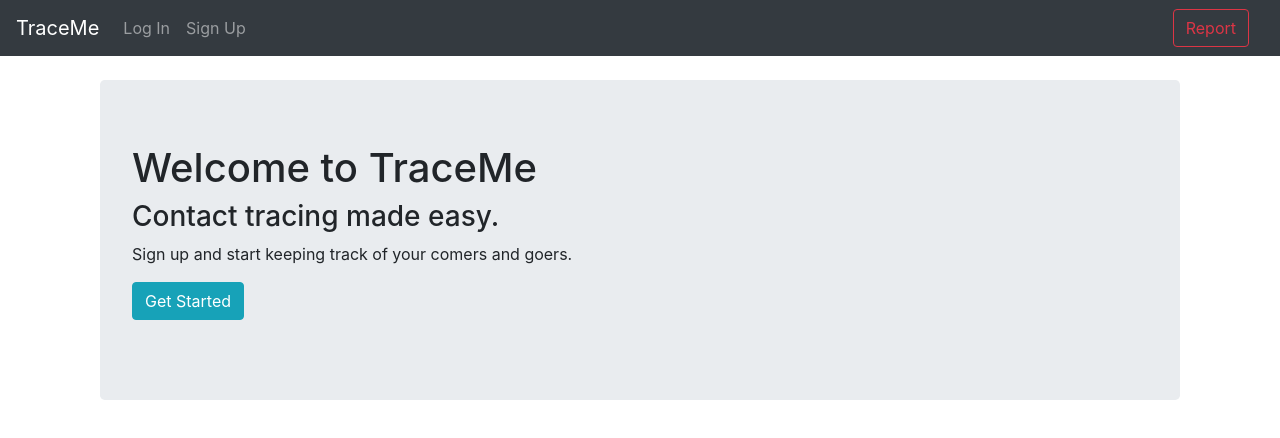
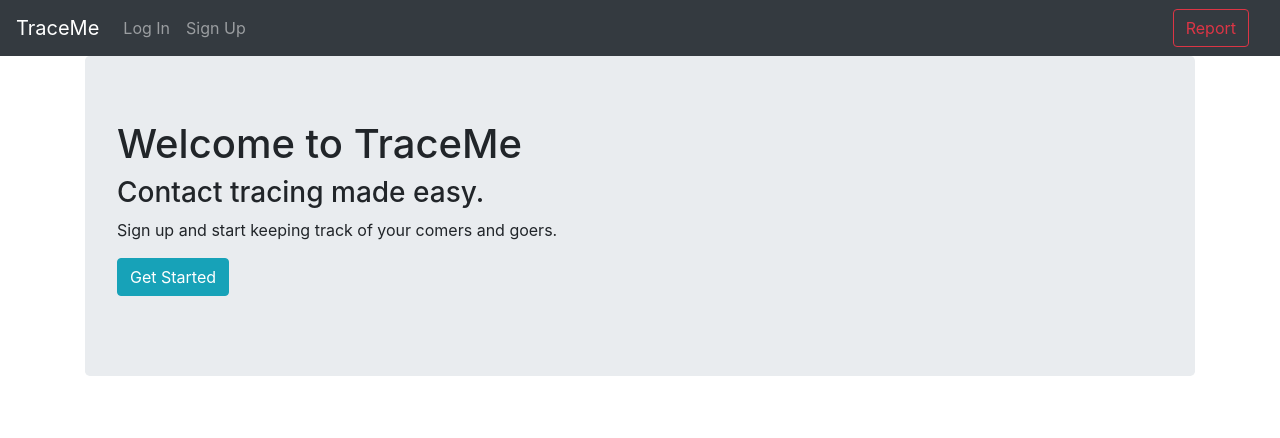
Before and after one commit to wickbushong/trace-me-2, a React (Create React App) app in the folder client/: page / in a window 1280 px wide. Shown: the top 438 px of the page. Built offline with nearby package versions, Linux system fonts and the light colour scheme.

Commit message:
Remove page breaks in containers.

```diff
--- a/client/src/containers/CurrentVisitorsList.js
+++ b/client/src/containers/CurrentVisitorsList.js
@@ -9,15 +9,14 @@ class CurrentVisitorsList extends React.PureComponent {
 
     renderVisits(visits) {
         return visits.map(visit => {
-            return <ActiveVisit visit={visit} handleCheckOut={this.props.handleCheckOut} />
+            return <ActiveVisit visit={visit} key={visit.id} handleCheckOut={this.props.handleCheckOut} />
         })
     }
 
     render() {
-        const {business, visits} = this.props
+        const {visits} = this.props
         return(
             <>
-                <br></br>
                 <h1 className="text-center">VISITORS</h1>
                 <br></br>
                 <ListGroup>
--- a/client/src/containers/HomePage.js
+++ b/client/src/containers/HomePage.js
@@ -2,14 +2,11 @@ import React from 'react'
 import { NavLink } from 'react-router-dom';
 import Button from 'react-bootstrap/Button'
 import Jumbotron from 'react-bootstrap/Jumbotron'
-import Container from 'react-bootstrap/Container'
 
 class HomePage extends React.PureComponent {
 
     render() {
         return (
-            <Container>
-                <br></br>
             <Jumbotron>
                 <h1>Welcome to TraceMe</h1>
                 <h3>Contact tracing made easy.</h3>
@@ -20,7 +17,6 @@ class HomePage extends React.PureComponent {
                     <Button as={NavLink} to="/signup" variant="info">Get Started</Button>
                 </p>
             </Jumbotron>
-            </Container>
         )
     }
 }
--- a/client/src/containers/SignUpPage.js
+++ b/client/src/containers/SignUpPage.js
@@ -14,10 +14,4 @@ const SignUpPage = props => {
     )
 }
 
-// const mapStateToProps = state => {
-//     return {
-//         business: state.business
-//     }
-// }
-
 export default connect(null, {addBusiness})(SignUpPage)
```
Lines whose indentation alone changed are shown as unchanged.
